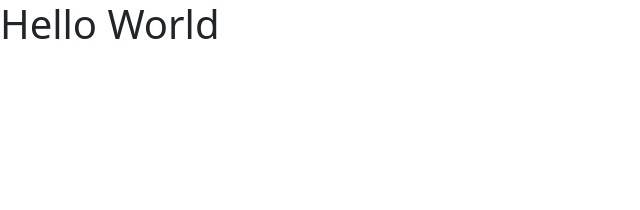
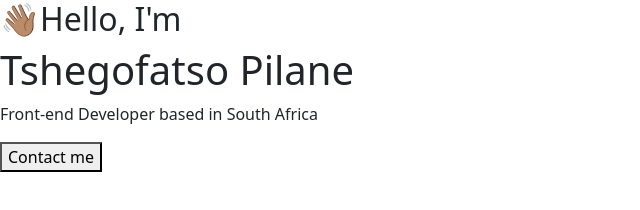
Before and after one commit to tcpilane/Portfolio-Project, a plain HTML site: page index.html in a window 1280 px wide. Shown: the whole page, without its empty margins (0-640 px from the left). Drawn offline with nearby package versions, Linux system fonts and the light colour scheme; a web font is replaced by a local one.

Commit message:
Added hero section in HTML

```diff
--- a/index.html
+++ b/index.html
@@ -16,6 +16,11 @@
     <title>Document</title>
 </head>
 <body>
-    <h1>Hello World</h1>
+    <div class="hero">
+    <h2>👋🏽Hello, I'm</h2>
+    <h1>Tshegofatso Pilane</h1>
+    <p>Front-end Developer based in South Africa</p>
+    <button>Contact me</button>
+    </div>
 </body>
 </html>
```
